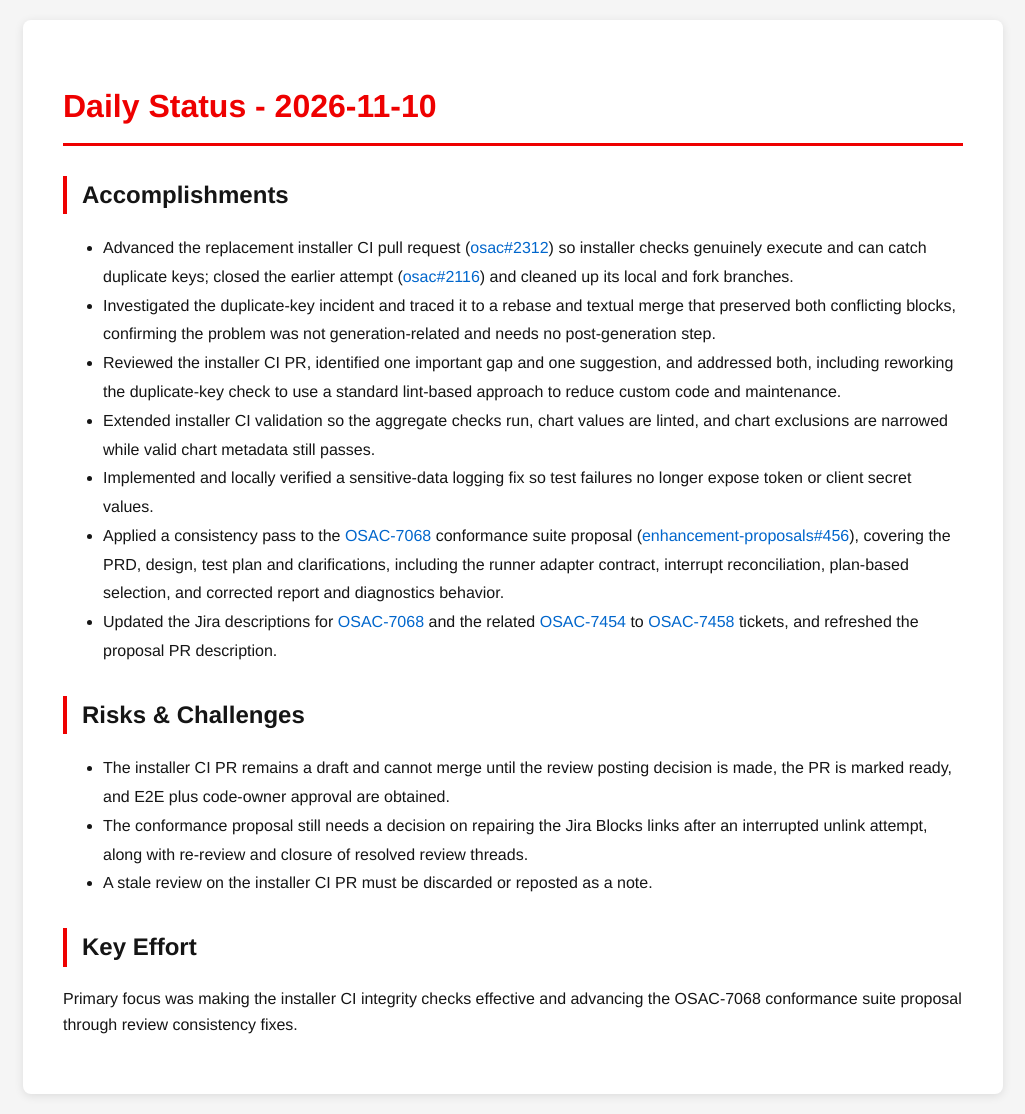
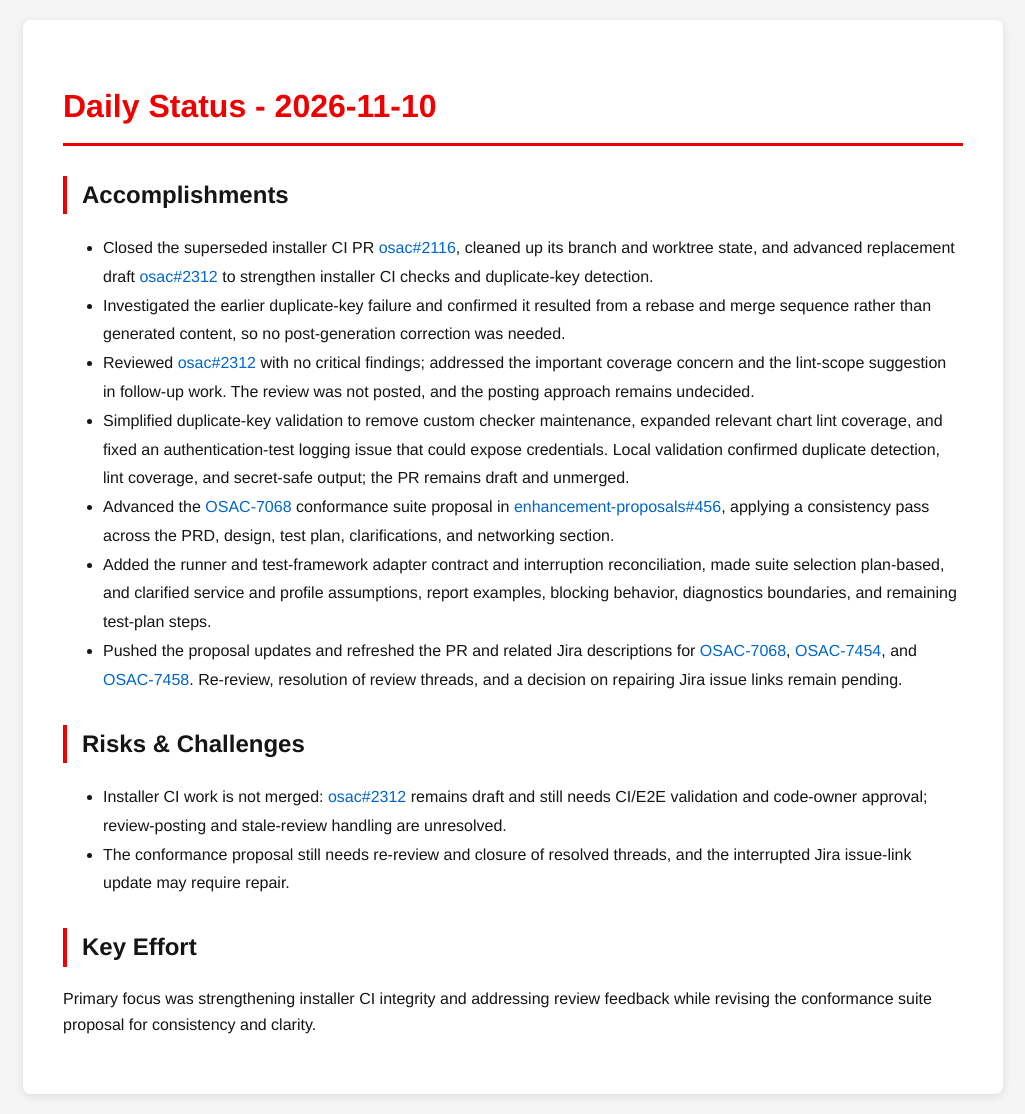
Before and after one commit to tzvatot/daily-status, a Jekyll site: the page built from 2026-11-10.md, in a window 1280 px wide. Shown: the whole page, without its empty margins (127-1152 px from the left). Built offline with Jekyll 4.4.1, drawn with Linux system fonts in a browser that asks for light colours.

Commit message:
Daily status update - 2026-11-10

```diff
--- a/2026-11-10.md
+++ b/2026-11-10.md
@@ -7,18 +7,17 @@ date: 2026-11-10
 # Daily Status - 2026-11-10
 
 ## Accomplishments
-- Advanced the replacement installer CI pull request ([osac#2312](https://github.com/osac-project/osac/pull/2312)) so installer checks genuinely execute and can catch duplicate keys; closed the earlier attempt ([osac#2116](https://github.com/osac-project/osac/pull/2116)) and cleaned up its local and fork branches.
-- Investigated the duplicate-key incident and traced it to a rebase and textual merge that preserved both conflicting blocks, confirming the problem was not generation-related and needs no post-generation step.
-- Reviewed the installer CI PR, identified one important gap and one suggestion, and addressed both, including reworking the duplicate-key check to use a standard lint-based approach to reduce custom code and maintenance.
-- Extended installer CI validation so the aggregate checks run, chart values are linted, and chart exclusions are narrowed while valid chart metadata still passes.
-- Implemented and locally verified a sensitive-data logging fix so test failures no longer expose token or client secret values.
-- Applied a consistency pass to the [OSAC-7068](https://redhat.atlassian.net/browse/OSAC-7068) conformance suite proposal ([enhancement-proposals#456](https://github.com/osac-project/enhancement-proposals/pull/456)), covering the PRD, design, test plan and clarifications, including the runner adapter contract, interrupt reconciliation, plan-based selection, and corrected report and diagnostics behavior.
-- Updated the Jira descriptions for [OSAC-7068](https://redhat.atlassian.net/browse/OSAC-7068) and the related [OSAC-7454](https://redhat.atlassian.net/browse/OSAC-7454) to [OSAC-7458](https://redhat.atlassian.net/browse/OSAC-7458) tickets, and refreshed the proposal PR description.
+- Closed the superseded installer CI PR [osac#2116](https://github.com/osac-project/osac/pull/2116), cleaned up its branch and worktree state, and advanced replacement draft [osac#2312](https://github.com/osac-project/osac/pull/2312) to strengthen installer CI checks and duplicate-key detection.
+- Investigated the earlier duplicate-key failure and confirmed it resulted from a rebase and merge sequence rather than generated content, so no post-generation correction was needed.
+- Reviewed [osac#2312](https://github.com/osac-project/osac/pull/2312) with no critical findings; addressed the important coverage concern and the lint-scope suggestion in follow-up work. The review was not posted, and the posting approach remains undecided.
+- Simplified duplicate-key validation to remove custom checker maintenance, expanded relevant chart lint coverage, and fixed an authentication-test logging issue that could expose credentials. Local validation confirmed duplicate detection, lint coverage, and secret-safe output; the PR remains draft and unmerged.
+- Advanced the [OSAC-7068](https://redhat.atlassian.net/browse/OSAC-7068) conformance suite proposal in [enhancement-proposals#456](https://github.com/osac-project/enhancement-proposals/pull/456), applying a consistency pass across the PRD, design, test plan, clarifications, and networking section.
+- Added the runner and test-framework adapter contract and interruption reconciliation, made suite selection plan-based, and clarified service and profile assumptions, report examples, blocking behavior, diagnostics boundaries, and remaining test-plan steps.
+- Pushed the proposal updates and refreshed the PR and related Jira descriptions for [OSAC-7068](https://redhat.atlassian.net/browse/OSAC-7068), [OSAC-7454](https://redhat.atlassian.net/browse/OSAC-7454), and [OSAC-7458](https://redhat.atlassian.net/browse/OSAC-7458). Re-review, resolution of review threads, and a decision on repairing Jira issue links remain pending.
 
 ## Risks & Challenges
-- The installer CI PR remains a draft and cannot merge until the review posting decision is made, the PR is marked ready, and E2E plus code-owner approval are obtained.
-- The conformance proposal still needs a decision on repairing the Jira Blocks links after an interrupted unlink attempt, along with re-review and closure of resolved review threads.
-- A stale review on the installer CI PR must be discarded or reposted as a note.
+- Installer CI work is not merged: [osac#2312](https://github.com/osac-project/osac/pull/2312) remains draft and still needs CI/E2E validation and code-owner approval; review-posting and stale-review handling are unresolved.
+- The conformance proposal still needs re-review and closure of resolved threads, and the interrupted Jira issue-link update may require repair.
 
 ## Key Effort
-Primary focus was making the installer CI integrity checks effective and advancing the OSAC-7068 conformance suite proposal through review consistency fixes.
+Primary focus was strengthening installer CI integrity and addressing review feedback while revising the conformance suite proposal for consistency and clarity.
```
